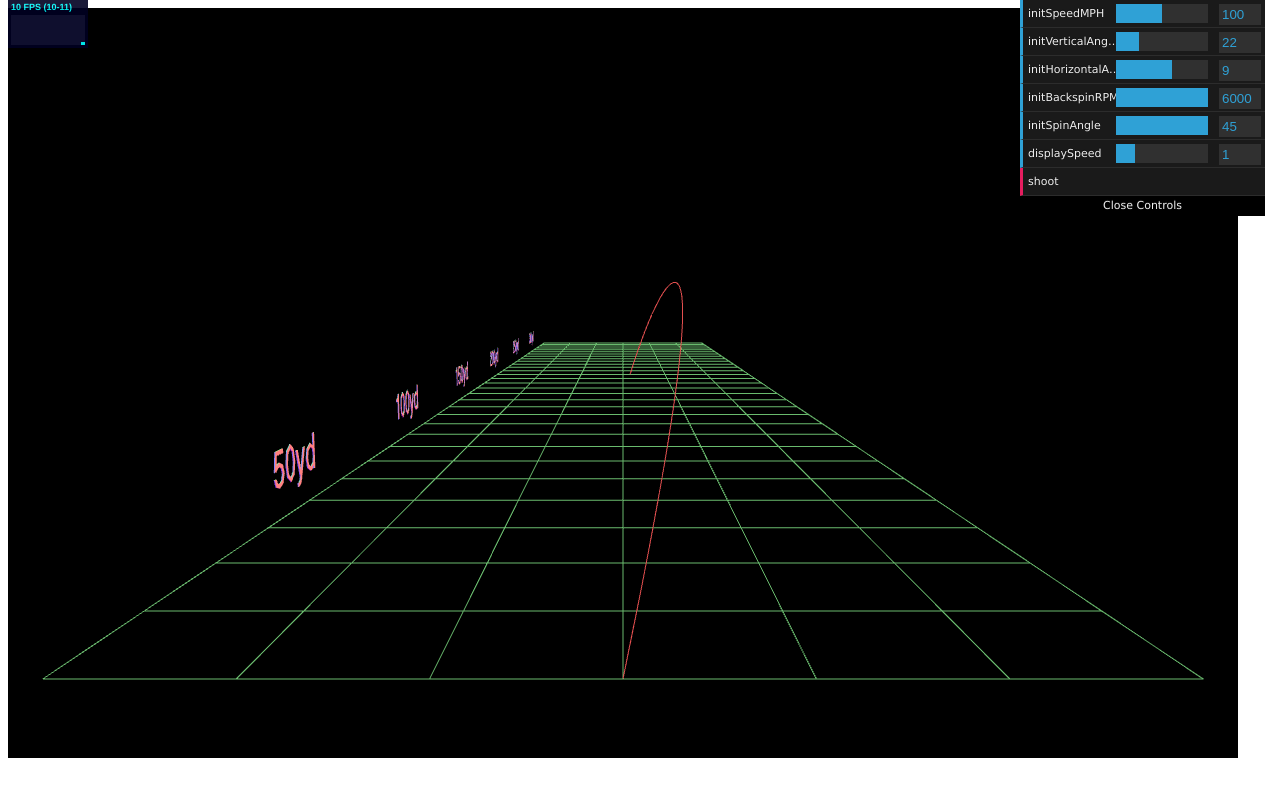
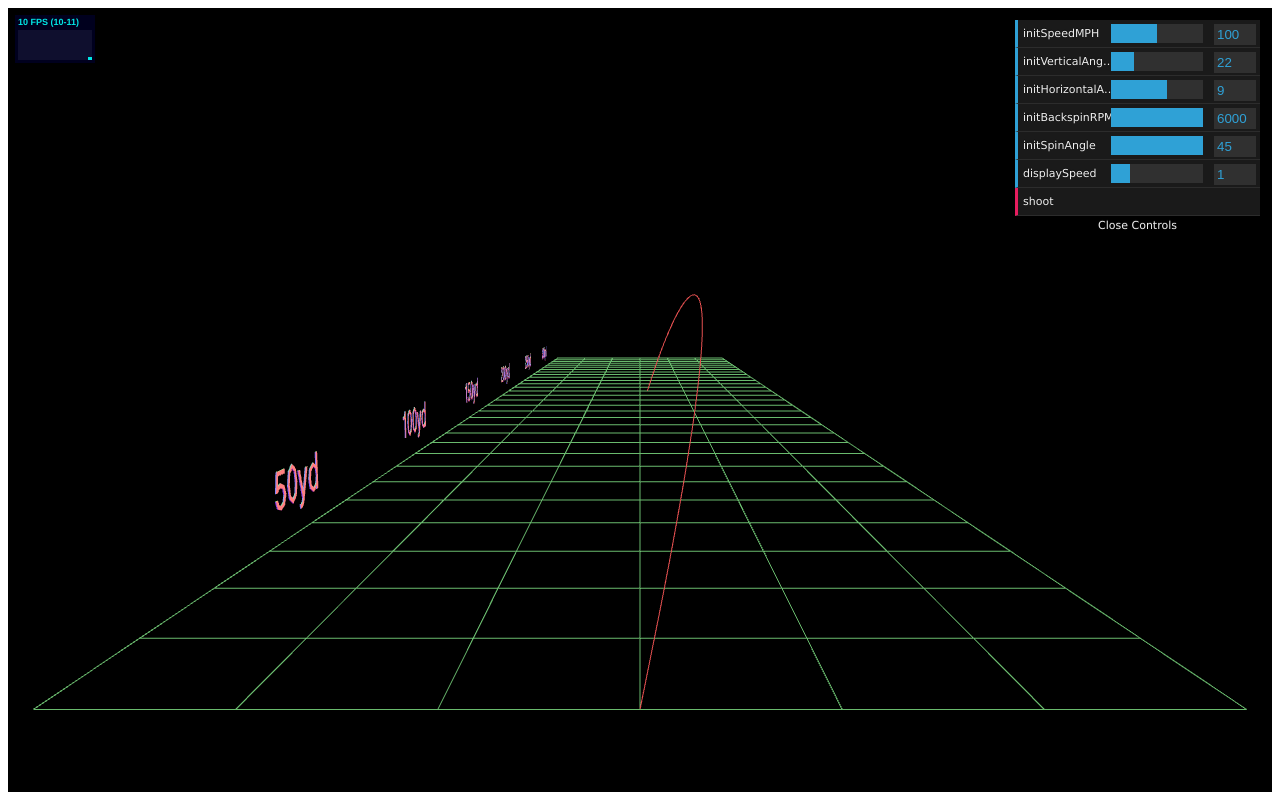
Before and after one commit to jcole/golf-shot-simulation, a plain HTML site: page three.html in a window 1280 px wide. Drawn offline with Linux system fonts and the light colour scheme; animation ran at ten frames a second.

Commit message:
specify the dom in the HTML and CSS, not via the JS

```diff
--- a/main.js
+++ b/main.js
@@ -9,6 +9,9 @@ var camera;
 var controls;
 var stats;
 var gui;
+var container;
+var containerWidth;
+var containerHeight;
 
 // project-specific logic
 var points;
@@ -29,27 +32,14 @@ var sceneZOffset;
 var displayStartTime;
 var displaySpeed;
 
-function renderWidth() {
-    return window.innerWidth - 50;
-}
-
-function renderHeight() {
-    return window.innerHeight - 50;
-}
-
 function init() {
     // add renderer
-    renderer = new THREE.WebGLRenderer({
-        antialias: true
-    });
-    renderer.setSize(renderWidth(), renderHeight());
+    renderer = new THREE.WebGLRenderer({ antialias: true });
 
     // add container
-    var container = document.createElement('div');
-    container.width = renderWidth();
-    container.height = renderHeight();
-    document.body.appendChild(container);
+    container = document.getElementById('display-container');
     container.appendChild(renderer.domElement);
+    calculateContainerWidthHeight();
 
     // add stats
     stats = new Stats();
@@ -59,14 +49,15 @@ function init() {
     scene = new THREE.Scene();
 
     // add camera: field of view, aspect ratio, start distance, max distance
-    camera = new THREE.PerspectiveCamera(45, renderWidth() / renderHeight(), 0.1, 20000);
+    camera = new THREE.PerspectiveCamera(45, containerWidth / containerHeight, 0.1, 20000);
     camera.lookAt(scene.position);
 
     // Add OrbitControls so that we can pan around with the mouse.
     controls = new THREE.OrbitControls(camera, renderer.domElement);
 
     // add dat.gui
-    gui = new dat.GUI();
+    gui = new dat.GUI({ autoPlace: false });
+    container.appendChild(gui.domElement);
     gui.add(shotControl, 'initSpeedMPH', 50, 150);
     gui.add(shotControl, 'initVerticalAngleDegrees', 0, 90);
     gui.add(shotControl, 'initHorizontalAngleDegrees', -45, 45);
@@ -96,12 +87,18 @@ function animate() {
     }
 }
 
-function onWindowResize() {
-    camera.aspect = renderWidth() / renderHeight();
-    camera.updateProjectionMatrix();
-    renderer.setSize(renderWidth(), renderHeight());
+function calculateContainerWidthHeight() {
+    var comStyle = window.getComputedStyle(container, null);
+    containerWidth = parseInt(comStyle.getPropertyValue("width"), 10);
+    containerHeight = parseInt(comStyle.getPropertyValue("height"), 10);
 }
 
+function onWindowResize() {
+    calculateContainerWidthHeight();
+    camera.aspect = containerWidth / containerHeight;
+    camera.updateProjectionMatrix();
+    renderer.setSize(containerWidth, containerHeight);
+}
 
 function addInitialElements() {
     var gridWidth = 60;
@@ -171,11 +168,11 @@ function updateShot() {
     var splineInterpolationNum = 2;
 
     if (displayTimeElapsed <= shot.points.length) {
-        var position = shot.points[displayTimeElapsed].position;
-        if (position == null) {
+        var point = shot.points[displayTimeElapsed];
+        if (point == null) {
             return;
         }
-        var convertedPosition = position.clone().multiplyScalar(1.09361); // convert meters to yards
+        var convertedPosition = point.position.clone().multiplyScalar(1.09361); // convert meters to yards
         points.push(convertedPosition);
 
         // draw interpolated line
--- a/three.html
+++ b/three.html
@@ -2,13 +2,24 @@
   <head>
     <title>Jeff Golf Shot Project</title>
     <style>
+      #display-container {
+        width: 100%;
+        height: 100%;
+      }
       #stats {
         position: absolute;
-        top: 0px;
+        top: 15px;
+        left: 15px;
+      }
+      div .dg {
+        position: absolute;
+        top: 20px;
+        right: 20px;
       }
     </style>
   </head>
   <body>
+    <div id="display-container"></div>
     <script src="stats.min.js"></script>
     <script src="dat.gui.min.js"></script>
     <script src="three.js"></script>
```
